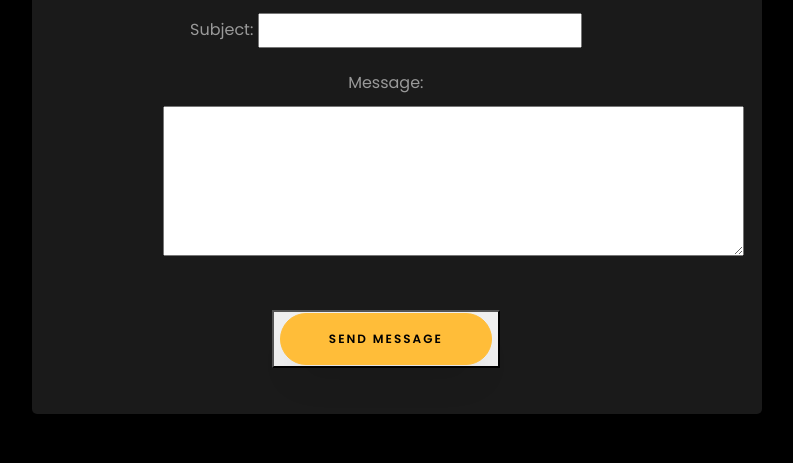
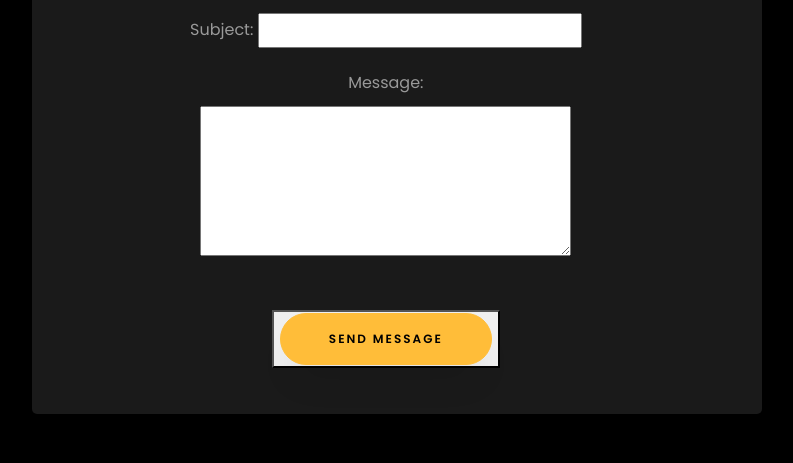
Before and after one commit to fareedakp/portfolio, a plain HTML site: page index.html in a window 1280 px wide. Shown: the part 4493-4956 px from the top of the page, without its empty margins (224-1017 px from the left). Drawn offline with Linux system fonts and the light colour scheme; files whose address does not match are found by name.

Commit message:
Update index.html

```diff
--- a/index.html
+++ b/index.html
@@ -620,7 +620,7 @@
 
 
 
-									<textarea id="message" cols="40" rows="5" autocomplete="off" name="message" required></textarea>
+									<textarea id="message" cols="25" rows="5" autocomplete="off" name="message" required></textarea>
 								</div>
 								<br>
 						<p><button><a href="#" class="btn btn-primary py-3 px-5">Send Message</a></button></p>
```
